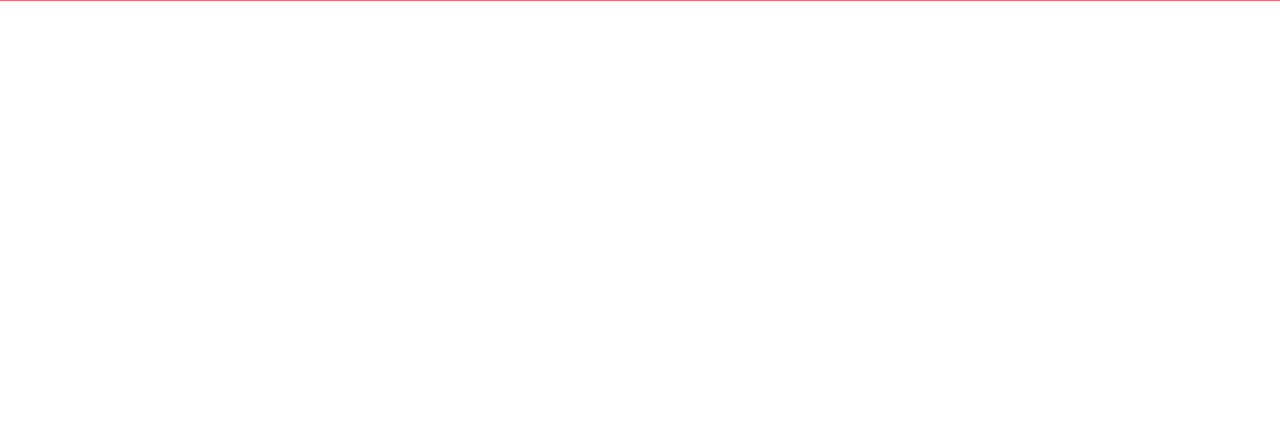
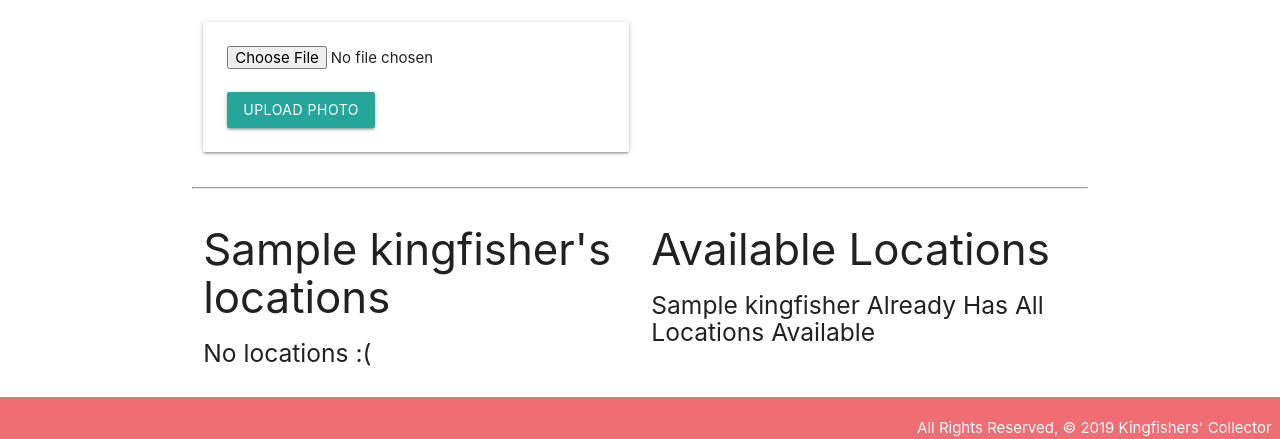
Before and after one commit to fagleyali/kingfishers, a Django app: page /kingfishers/1/ in a window 1280 px wide. Shown: the part 802-1241 px from the top of the page. Before the commit the page ends 803 px from the top, so only its background shows below. Run offline with Django 3.2, Linux system fonts and the light colour scheme; a user stored in the database is signed in; tables that the repository leaves empty hold one stand-in row (values such as "Sample post").

Commit message:
finished the project

```diff
--- a/main_app/models.py
+++ b/main_app/models.py
@@ -49,3 +49,11 @@
 
     def __str__(self):
         return f"{self.get_meal_display()} on {self.date}"
+
+
+class Photo(models.Model):
+    url = models.CharField(max_length=200)
+    Kingfisher = models.ForeignKey(Kingfisher, on_delete=models.CASCADE)
+
+    def __str__(self):
+        return f"Photo for kingfisher_id: {self.kingfisher_id} @{self.url}"
--- a/main_app/templates/kingfishers/detail.html
+++ b/main_app/templates/kingfishers/detail.html
@@ -23,7 +23,20 @@
 
                 </div>
               </div>
+              {% for photo in kingfisher.photo_set.all %}
+              <img class="responsive-img card-panel" src="{{photo.url}}">
+            {% empty %}
+              <div class="card-panel teal-text center-align">No Photos Uploaded</div>
+            {% endfor %}
+
+            <form action="{% url 'add_photo' kingfisher.id %}" enctype="multipart/form-data" method="POST" class="card-panel">
+              {% csrf_token %}
+              <input type="file" name="photo-file">
+              <br><br>
+              <input type="submit" class="btn" value="Upload Photo">
+          </form>
             </div>
+
             <div class="col s6">
                 <form action="{% url 'add_feeding' kingfisher.id %}" method="post">
                     {% csrf_token %}
@@ -76,7 +89,7 @@
             </span>
           </div>
           <div class="card-action">
-            <form action="" method="post">
+            <form action="{% url 'assoc_location' kingfisher.id location.id %}" method="post">
               {% csrf_token %}
               <button type="submit" class="btn">Add</button>
             </form>
--- a/main_app/urls.py
+++ b/main_app/urls.py
@@ -10,6 +10,7 @@
     path('kingfishers/<int:pk>/update/', views.KingfisherUpdate.as_view(),name='kingfishers_update'),
     path('kingfishers/<int:pk>/delete/', views.KingfisherDelete.as_view(),name='kingfishers_delete'),
     path('kingfishers/<int:kingfisher_id>/add_feeding/', views.add_feeding, name='add_feeding'),
+    path('kingfishers/<int:kingfisher_id>/assoc_location/<int:location_id>/', views.assoc_location, name='assoc_location'),
     path('locations/', views.LocationList.as_view(),name='locations_index'),
     path('locations/<int:pk>/', views.LocationDetail.as_view(),name='locations_detail'),
     path('locations/create/', views.LocationCreate.as_view(),name='locations_create'),
@@ -17,6 +18,7 @@
     path('locations/<int:pk>/delete/',views.LocationDelete.as_view(),name='locations_delete'),
     path('accounts/',include('django.contrib.auth.urls')),
     path('accounts/signup',views.signup,name='signup'),
+    path('kingfishers/<int:kingfisher_id>/add_photo/', views.add_photo, name='add_photo')
 
 
 ]
--- a/main_app/views.py
+++ b/main_app/views.py
@@ -1,12 +1,19 @@
 from django.shortcuts import render, redirect
 from django.views.generic.edit import CreateView, UpdateView, DeleteView
 from django.views.generic import ListView,DetailView
-from .models import Kingfisher, Location
+import uuid
+import boto3
+from .models import Kingfisher, Location, Photo
 from .forms import FeedingForm
+
 from django.contrib.auth import login
 from django.contrib.auth.forms import UserCreationForm
 from django.contrib.auth.decorators import login_required
 from django.contrib.auth.mixins import LoginRequiredMixin
+
+S3_BASE_URL = 'https://s3-us-west-2.amazonaws.com/'
+BUCKET = 'kingfisherali'
+
 
 
 from django.http import HttpResponse
@@ -29,13 +36,16 @@
 
 @login_required
 def kingfishers_detail(request,kingfisher_id):
+
     kingfisher = Kingfisher.objects.get(id=kingfisher_id)
+
     feeding_form=FeedingForm()
     locations_kf_doesnot_have=Location.objects.exclude(id__in=kingfisher.location.all().values_list('id'))
+    print(locations_kf_doesnot_have)
     return render(request,'kingfishers/detail.html',{
       'kingfisher': kingfisher,
       'feeding_form':feeding_form,
-      'locations': locations_kf_doesnot_have
+      'location': locations_kf_doesnot_have
 
       })
 
@@ -103,3 +113,32 @@
       form=UserCreationForm()
       context={'form':form,'error_message':error_message}
       return render(request,'registration/signup.html',context)
+
+@login_required
+def add_photo(request, kingfisher_id):
+    	# photo-file was the "name" attribute on the <input type="file">
+    photo_file = request.FILES.get('photo-file', None)
+    if photo_file:
+        s3 = boto3.client('s3')
+        # need a unique "key" for S3 / needs image file extension too
+        key = uuid.uuid4().hex[:6] + photo_file.name[photo_file.name.rfind('.'):]
+        # just in case something goes wrong
+        try:
+            s3.upload_fileobj(photo_file, BUCKET, key)
+            # build the full url string
+            url = f"{S3_BASE_URL}{BUCKET}/{key}"
+            print(url)
+            # we can assign to cat_id or cat (if you have a cat object
+            photo = Photo(url=url, Kingfisher_id=kingfisher_id)
+            photo.save()
+        except:
+            print('An error occurred uploading file to S3')
+    return redirect('detail', kingfisher_id=kingfisher_id)
+
+@login_required
+def assoc_location(request,kingfisher_id,location_id):
+
+      Kingfisher.objects.get(id=kingfisher_id).location.add(location_id)
+
+      return redirect('detail',kingfisher_id=kingfisher_id)
+      print(kingfisher_id)
```
Also changed, not shown: main_app/migrations/0005_photo.py (added).
